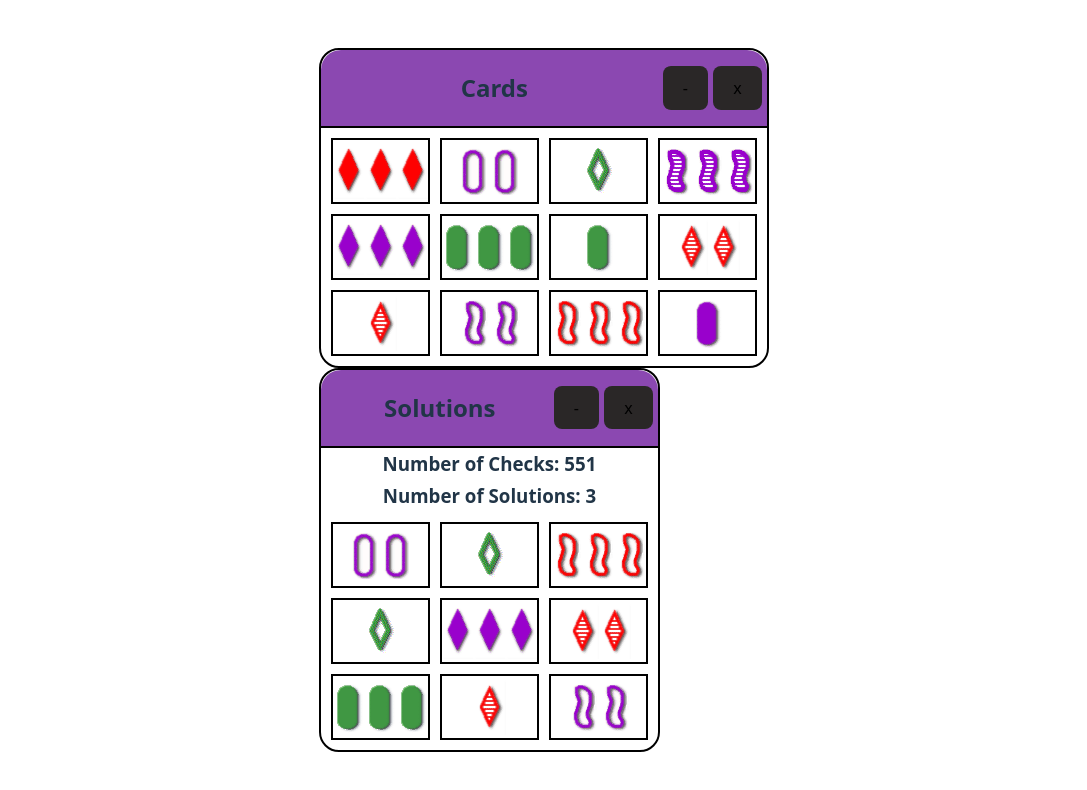
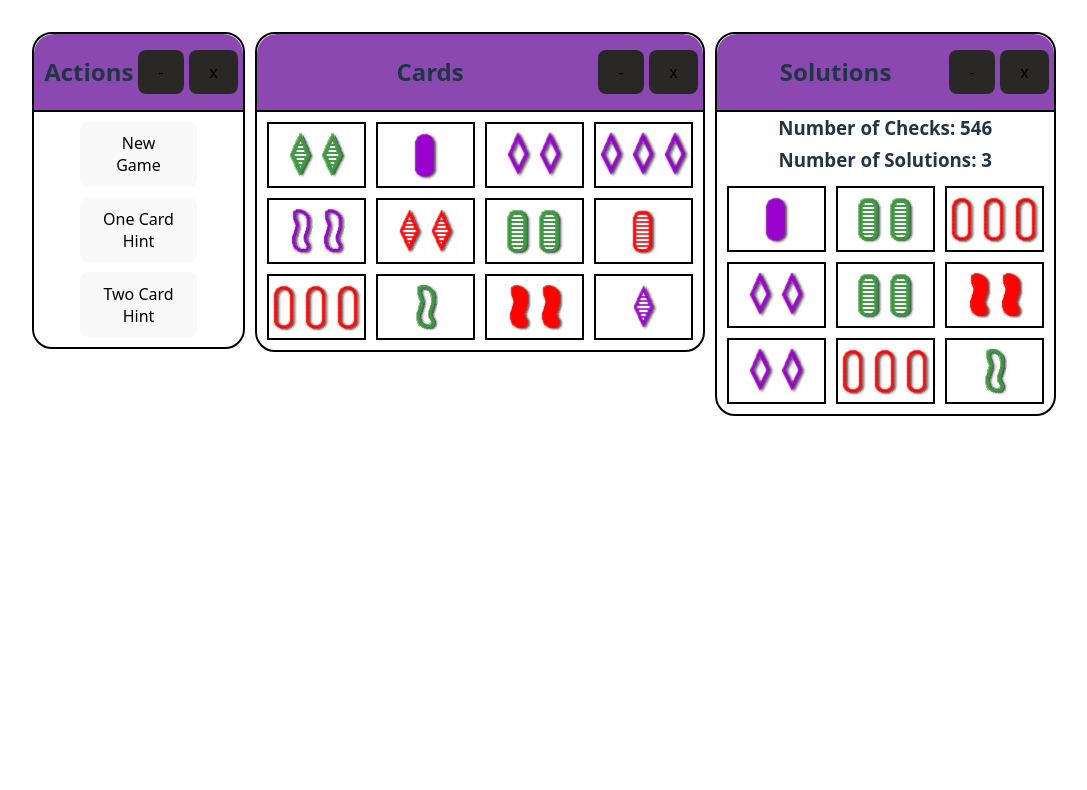
Before and after one commit to SofiaSharif/game-of-set, a React (Vite) app in the folder gameofset/: page / in a window 1280 px wide. Shown: the top 790 px of the page, without its empty margins (96-1183 px from the left). Built offline with nearby package versions, Linux system fonts and the light colour scheme.

Commit message:
Added GameButtons component and functional new game button

```diff
--- a/gameofset/src/App.css
+++ b/gameofset/src/App.css
@@ -5,10 +5,17 @@
   text-align: center;
 }
 
+#game-container {
+  display: flex;
+  flex-direction: row;
+  gap: 10px;
+}
+
 .game-panel {
   border: 2px solid black;
   border-radius: 20px;
   width: fit-content;
+  height: fit-content;
 }
 
 .game-panel .cards {
@@ -71,6 +78,32 @@
   padding: 2px;
 }
 
+.game-btns-panel {
+  display: flex;
+  flex-direction: column;
+  border: 2px solid black;
+  border-radius: 20px;
+  width: fit-content;
+  height: fit-content;
+}
+
+.game-btn-container {
+  display: flex;
+  padding: 10px;
+  gap: 10px;
+  justify-content: center;
+}
+
+.game-btns-panel button {
+  display: flex;
+  justify-self: center;
+  width: 80%;
+}
+
+.game-btn-container button:hover {
+  background-color: rgb(49, 16, 69)
+}
+
 img {
- border: 2px solid black;
+  border: 2px solid black;
 }
--- a/gameofset/src/App.jsx
+++ b/gameofset/src/App.jsx
@@ -1,59 +1,81 @@
 import GamePanel from './components/GamePanel'
 import Solutions from './components/Solutions';
 import './App.css'
-import { useState } from 'react';
+import { useEffect, useState } from 'react';
+import GameButtons from './components/GameButtons';
 
 const nums = [1, 2, 3];
 const colors = ["green", "purple", "red"];
 const shapes = ["diamond", "squiggle", "oval"];
 const bgds = ["empty", "shaded", "solid"];
 
-let allSols = [];
-let numChecks = [];
-let allCards = [];
-let gameCards = [];
-
-nums.map((num) => {
-    return colors.map((color) => {
-        return shapes.map((shape) => {
-            return bgds.map((bgd) => {
+const generateAllCards = () => {
+  let deck = [];
+  nums.forEach((num) => {
+    colors.forEach((color) => {
+        shapes.forEach((shape) => {
+            bgds.forEach((bgd) => {
               const card = {num: num, color: color, shape: shape, bgd: bgd};
-                allCards.push(card);
+              deck.push(card);
             });
         });
     });
   });
+  return deck;
+}
+
+const ALL_CARDS = generateAllCards();
+
+
+function App() {
+  const [windows, setWindows] = useState([
+    {name: "Game Buttons", isMinimized: false, isVisible: true},
+    {name: "Game Panel", isMinimized: false, isVisible: true},
+    {name: "Solutions Panel", isMinimized: false, isVisible: true}
+  ]);
+
+  const [gameCards, setGameCards] = useState([]);
+  const [allSols, setAllSols] = useState([]);
+  const [numChecks, setNumChecks] = useState(0);
+
+  useEffect(() => {
+    onNewGame();
+  }, []);
+
+  const getDeck = () => {
+    let deckCopy = [...ALL_CARDS];
+    const gameCards = [];
 
     for (let i = 0; i < 12; i++){
-  const num = Math.floor(Math.random() * 80);
-  if (gameCards.includes(allCards[num])){
-    i--;
-  } else {
-    gameCards.push(allCards[num]);
+      const index = Math.floor(Math.random() * deckCopy.length);
+      gameCards.push(deckCopy[index]);
+      deckCopy.splice(index, 1);
     }
+    return gameCards;
   }
 
-const checkAllSols = ((firstCard, secondCard, thirdCard) => {
-  if (checkId(firstCard, secondCard, thirdCard) &&
-      checkNum(firstCard, secondCard, thirdCard) &&
-      checkColor(firstCard, secondCard, thirdCard) &&
-      checkShape(firstCard, secondCard, thirdCard) &&
-      checkBgd(firstCard, secondCard, thirdCard)){
+  const checkAllSols = ((firstCard, secondCard, thirdCard, incrementChecks) => {
+    if (checkId(firstCard, secondCard, thirdCard, incrementChecks) &&
+        checkNum(firstCard, secondCard, thirdCard, incrementChecks) &&
+        checkColor(firstCard, secondCard, thirdCard, incrementChecks) &&
+        checkShape(firstCard, secondCard, thirdCard, incrementChecks) &&
+        checkBgd(firstCard, secondCard, thirdCard, incrementChecks)){
           return true;
         }
     return false;
   });
 
-const checkId = ((firstCard, secondCard, thirdCard) => {
-  numChecks++;
+
+  const checkId = ((firstCard, secondCard, thirdCard, incrementChecks) => {
+    incrementChecks();
     if ((firstCard !== secondCard) && (firstCard !== thirdCard) && (secondCard !== thirdCard)){
           return true;
     }
     return false;
   });
 
-const checkNum = ((firstCard, secondCard, thirdCard) => {
-  numChecks++;
+  const checkNum = ((firstCard, secondCard, thirdCard, incrementChecks) => {
+    incrementChecks();
     if ((firstCard.num === secondCard.num) && (secondCard.num === thirdCard.num)){
       return true;
     } else if ((firstCard.num !== secondCard.num) && (firstCard.num !== thirdCard.num) && (secondCard.num !== thirdCard.num)){
@@ -62,8 +84,8 @@ const checkNum = ((firstCard, secondCard, thirdCard) => {
     return false;
   });
 
-const checkColor = ((firstCard, secondCard, thirdCard) => {
-  numChecks++;
+  const checkColor = ((firstCard, secondCard, thirdCard, incrementChecks) => {
+    incrementChecks();
     if ((firstCard.color === secondCard.color) && (secondCard.color === thirdCard.color)){
       return true;
     } else if ((firstCard.color !== secondCard.color) && (firstCard.color !== thirdCard.color) && (secondCard.color !== thirdCard.color)){
@@ -72,8 +94,8 @@ const checkColor = ((firstCard, secondCard, thirdCard) => {
     return false;
   });
 
-const checkShape = ((firstCard, secondCard, thirdCard) => {
-  numChecks++;
+  const checkShape = ((firstCard, secondCard, thirdCard, incrementChecks) => {
+    incrementChecks();
     if ((firstCard.shape === secondCard.shape) && (secondCard.shape === thirdCard.shape)){
       return true;
     } else if ((firstCard.shape !== secondCard.shape) && (firstCard.shape !== thirdCard.shape) && (secondCard.shape !== thirdCard.shape)){
@@ -82,8 +104,8 @@ const checkShape = ((firstCard, secondCard, thirdCard) => {
     return false;
   });
 
-const checkBgd = ((firstCard, secondCard, thirdCard) => {
-  numChecks++;
+  const checkBgd = ((firstCard, secondCard, thirdCard, incrementChecks) => {
+    incrementChecks();
     if ((firstCard.bgd === secondCard.bgd) && (secondCard.bgd === thirdCard.bgd)){
       return true;
     } else if ((firstCard.bgd !== secondCard.bgd) && (firstCard.bgd !== thirdCard.bgd) && (secondCard.bgd !== thirdCard.bgd)){
@@ -92,6 +114,10 @@ const checkBgd = ((firstCard, secondCard, thirdCard) => {
     return false;
   });
 
+  const generateSolutions = (gameCards) => {
+    let checks = 0;
+    const incrementChecks = () => {checks++};
+    let allSols = [];
     for (let i = 0; i < gameCards.length; i++){
       for (let j = i + 1; j < gameCards.length; j++){
         for (let k = j + 1; k < gameCards.length; k++){
@@ -99,19 +125,15 @@ for (let i = 0; i < gameCards.length; i++){
           const secondCard = gameCards[j];
           const thirdCard = gameCards[k];
 
-      if (checkAllSols(firstCard, secondCard, thirdCard)) {
+          if (checkAllSols(firstCard, secondCard, thirdCard, incrementChecks)) {
             allSols.push([firstCard, secondCard, thirdCard]);
           }
         }
       }
     }
+    return {allSols, checks};
+  }
 
-
-function App() {
-  const [windows, setWindows] = useState([
-    {name: "Game Panel", isMinimized: false, isVisible: true},
-    {name: "Solutions Panel", isMinimized: false, isVisible: true}
-  ]);
 
   const onMinimize = (name) => {
       setWindows(prevWindows =>
@@ -131,11 +153,28 @@ function App() {
     );
   }
 
+  const onNewGame = () => {
+    const newDeck = getDeck();
+    const newSols = generateSolutions(newDeck);
+    setGameCards(newDeck);
+    setAllSols(newSols.allSols);
+    setNumChecks(newSols.checks);
+  }
+
+  const onHint1 = () => {
+    return;
+  }
+
+  const onHint2 = () => {
+    return;
+  }
+
   return (
-    <>
-      <GamePanel cards={gameCards} isMinimized={windows[0].isMinimized} onMinimize={onMinimize} onClose={onClose}/>
-      <Solutions solutions={allSols} numChecks={numChecks} isMinimized={windows[1].isMinimized} onMinimize={onMinimize} onClose={onClose}/>
-    </>
+    <div id="game-container">
+      <GameButtons isMinimized={windows[0].isMinimized} onMinimize={onMinimize} onClose={onClose} onNewGame={onNewGame} onHint1={onHint1} onHint2={onHint2}/>
+      <GamePanel cards={gameCards} isMinimized={windows[1].isMinimized} onMinimize={onMinimize} onClose={onClose}/>
+      <Solutions solutions={allSols} numChecks={numChecks} isMinimized={windows[2].isMinimized} onMinimize={onMinimize} onClose={onClose}/>
+    </div>
   )
 }
 
--- /dev/null
+++ b/gameofset/src/components/GameButtons.jsx
@@ -0,0 +1,23 @@
+import Header from './Header';
+import Draggable from 'react-draggable';
+import { useRef } from 'react';
+
+function GameButtons({ isMinimized, onMinimize, onClose, onNewGame, onHint1, onHint2}) {
+    const style = {display: isMinimized ? "none" : "grid"};
+    const nodeRef = useRef(null);
+
+    return(
+        <Draggable nodeRef={nodeRef} handle='.header'>
+            <div ref={nodeRef} className="game-btns-panel">
+                <Header isMinimized={isMinimized} title="Actions" onMinimize={() => onMinimize("Game Buttons")} onClose={() => onClose("Game Buttons")}/>
+                <div className="game-btn-container" style={style}>
+                    <button id="new game" onClick={onNewGame}>New Game</button>
+                    <button id="hint-1" onClick={onHint1}>One Card Hint</button>
+                    <button id="hint-2" onClick={onHint2}>Two Card Hint</button>
+                </div>
+            </div>
+        </Draggable>
+    );
+}
+
+export default GameButtons;
--- a/gameofset/src/index.css
+++ b/gameofset/src/index.css
@@ -25,7 +25,6 @@ a:hover {
 body {
   margin: 0;
   display: flex;
-  place-items: center;
   min-width: 320px;
   min-height: 100vh;
 }
```
Lines whose indentation alone changed are shown as unchanged.
